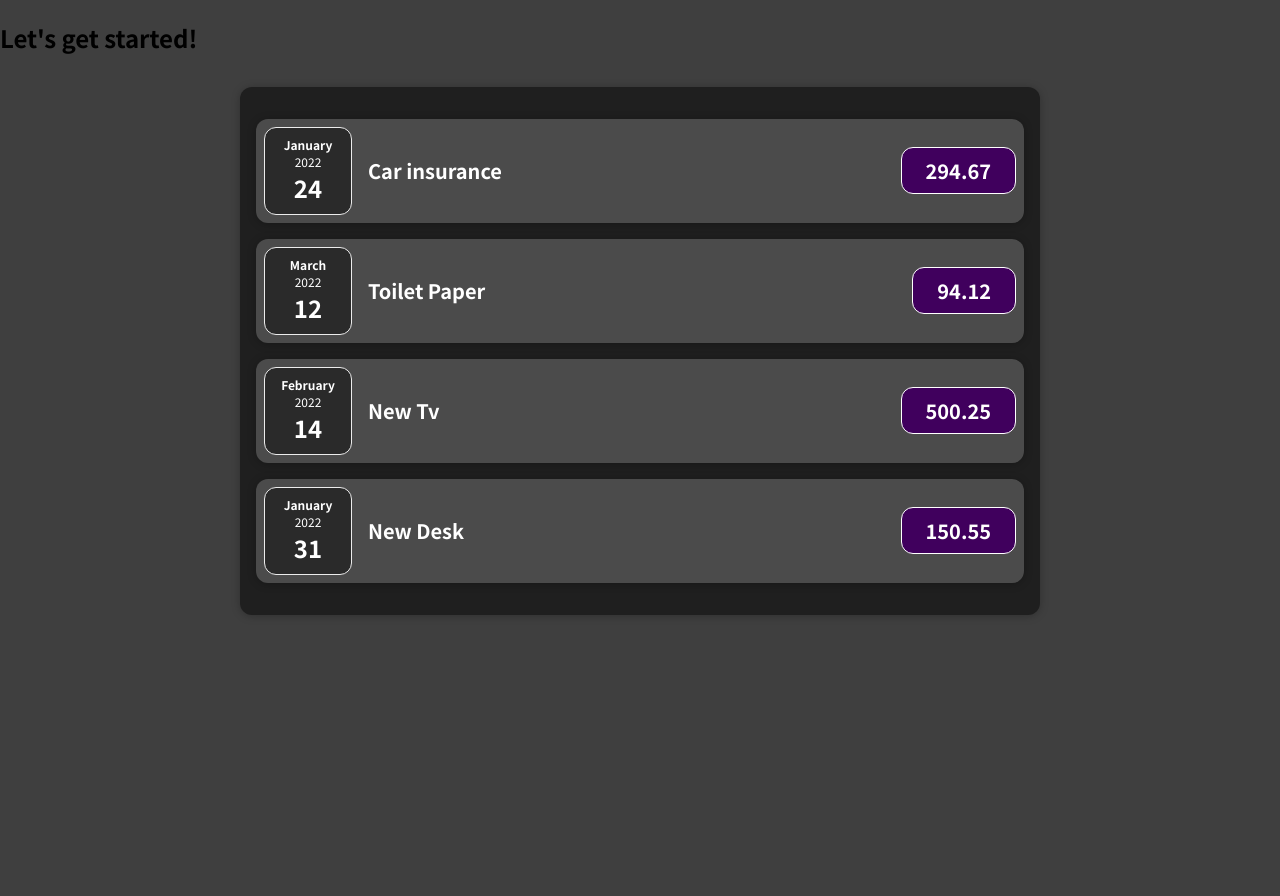
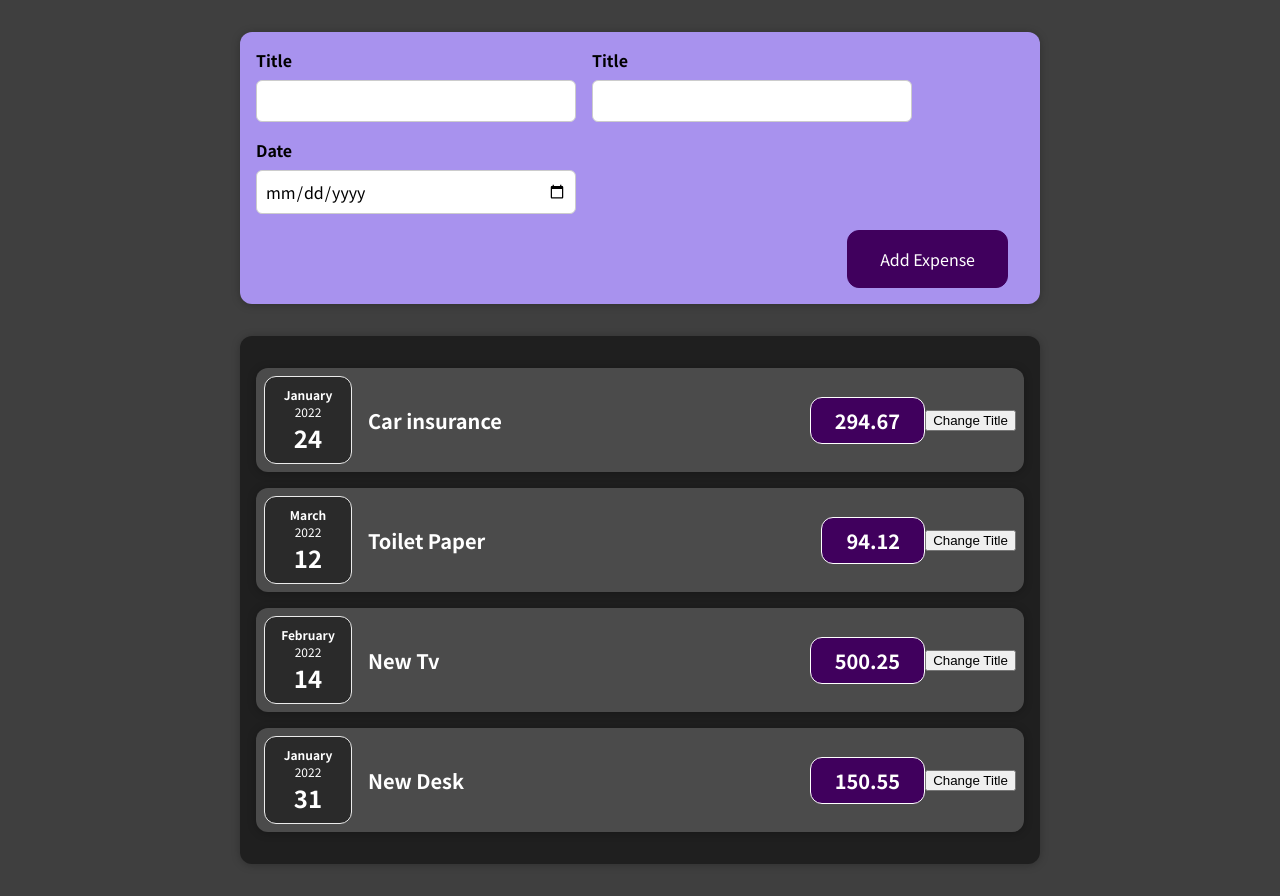
Before and after one commit to Davic15/React-The-Complete-Guide, a React (Create React App) app in the folder section-03/: page / in a window 1280 px wide. Before the commit the page ends 800 px from the top, so only its background shows below. Built offline with nearby package versions, Linux system fonts and the light colour scheme.

Commit message:
Section 04: React State & Working with Events

```diff
--- a/section-03/src/App.js
+++ b/section-03/src/App.js
@@ -5,6 +5,7 @@
 //* With react we can generate out HTML without write too much code.
 //* New Component in new files
 //* The App component will render into single HTML page. the other components will come after App component
+import NewExpense from './components/NewExpense/NewExpense';
 import Expenses from './components/Expenses/Expenses';
 
 const App = () => {
@@ -37,7 +38,7 @@
   //* Send data (props), in the component we can access them with props.title, props.amount, props.date
   return (
     <div>
-      <h2>Let's get started!</h2>
+      <NewExpense />
       <Expenses items={expenses}/>
     </div>
   );
--- a/section-03/src/components/Expenses/ExpenseItem.js
+++ b/section-03/src/components/Expenses/ExpenseItem.js
@@ -3,6 +3,8 @@
 //* You must have only one root tag for every return.
 //* It looks like HTML but it is not.
 //* Under the hood this is JavaScript.
+import React, { useState } from 'react';
+
 import ExpenseDate from './ExpenseDate';
 import Card from '../UI/Card';
 import './ExpenseItem.css';
@@ -19,14 +21,38 @@
     const month = props.date.toLocaleString('en-US', {month: 'long'});
     const day = props.date.toLocaleString('en-US', {day: '2-digit'});
     const year = props.date.getFullYear();*/
+
     //* We pass props from parent to child components
+    //* All events need a function to be executed
+
+    //* This is a React.js hook and it start with lowecase. Should be call in the component function at the top.
+    //* This is a special type of "variable".
+    //* It returns an array, first value is the value itself and the second value is the updated function
+    //* title points out to props.title.
+    //* setTitle is a function to set a new title or a new value.
+    const [title, setTitle] = useState(props.title);
+
+    //* React.js will just draw this component when runs for the first time, not if we click it.
+    //* To modify the values we need to import useState
+    const clickHanlder = () => {
+        //* This code doesn't update the title, becuase React.js doesn't work in this way.
+        //* title = 'New Value';
+        //* To change a value when we call setTitle, it won't get a new value but the function where is call, is executes again.
+        //* When a state change the function should be called again.
+        //* If we need to show/change date we need to use states. (only in this component, not other components).
+        setTitle('Updated!');
+        console.log(title);
+    }
+
+    //* This function returns JSX
     return (
         <Card className='expense-item'>
             <ExpenseDate date={props.date} />
             <div className='expense-item__description'>
-                <h2>{props.title}</h2>
+                <h2>{title}</h2>
                 <div className='expense-item__price'>{props.amount}</div>
             </div>
+            <button onClick={clickHanlder}>Change Title</button>
         </Card>
     );
 }
--- /dev/null
+++ b/section-03/src/components/NewExpense/ExpenseForm.css
@@ -0,0 +1,26 @@
+.new-expense__controls {
+    display: flex;
+    flex-wrap: wrap;
+    gap: 1rem;
+    margin-bottom: 1rem;
+    text-align: left;
+}
+
+.new-expense__control label {
+    font-weight: bold;
+    margin-bottom: 0.5rem;
+    display: block;
+}
+
+.new-expense__control input {
+    font: inherit;
+    padding: 0.5rem;
+    border-radius: 6px;
+    border: 1px solid #ccc;
+    width: 20rem;
+    max-width: 100%;
+}
+
+.new-expense__actions {
+    text-align: right;
+}
--- /dev/null
+++ b/section-03/src/components/NewExpense/ExpenseForm.js
@@ -0,0 +1,29 @@
+import React from "react";
+import './ExpenseForm.css';
+
+//* three inputs
+const ExpenseForm = () => {
+    return (
+        <form >
+            <div className="new-expense__controls">
+                <div className="new-expense__control">
+                    <label>Title</label>
+                    <input type="text" />
+                </div>
+                <div className="new-expense__control">
+                    <label>Title</label>
+                    <input type="number" min="0.01" step="0.01" />
+                </div>
+                <div className="new-expense__control">
+                    <label>Date</label>
+                    <input type="date" min="2019-01-01" max="2022-12-31" />
+                </div>
+            </div>
+            <div className="new-expense__actions">
+                <button type="submit">Add Expense</button>
+            </div>
+        </form>
+    );
+}
+
+export default ExpenseForm;
--- /dev/null
+++ b/section-03/src/components/NewExpense/NewExpense.css
@@ -0,0 +1,38 @@
+.new-expense {
+    background-color: #a892ee;
+    padding: 1rem;
+    margin: 2rem auto;
+    width: 50rem;
+    max-width: 95%;
+    border-radius: 12px;
+    text-align: center;
+    box-shadow: 0 1px 8px rgba(0, 0, 0, 0.25);
+}
+
+.new-expense button {
+    font: inherit;
+    cursor: pointer;
+    padding: 1rem 2rem;
+    border: 1px solid #40005d;
+    background-color: #40005d;
+    color: white;
+    border-radius: 12px;
+    margin-right: 1rem;
+}
+
+.new-expense button:hover,
+.new-expense button:active {
+    background-color: #510674;
+    border-color: #510674;
+}
+
+.new-expense button.alternative {
+    color: #220131;
+    border-color: transparent;
+    background-color: transparent;
+}
+
+.new-expense button.alternative:hover,
+.new-expense button.alternative:active {
+    background-color: #ddb3f8;
+}
--- /dev/null
+++ b/section-03/src/components/NewExpense/NewExpense.js
@@ -0,0 +1,13 @@
+import React from 'react';
+import ExpenseForm from './ExpenseForm';
+import './NewExpense.css';
+
+const NewExpense = () => {
+    return (
+        <div className='new-expense'>
+            <ExpenseForm />
+        </div>
+    );
+}
+
+export default NewExpense;
```
